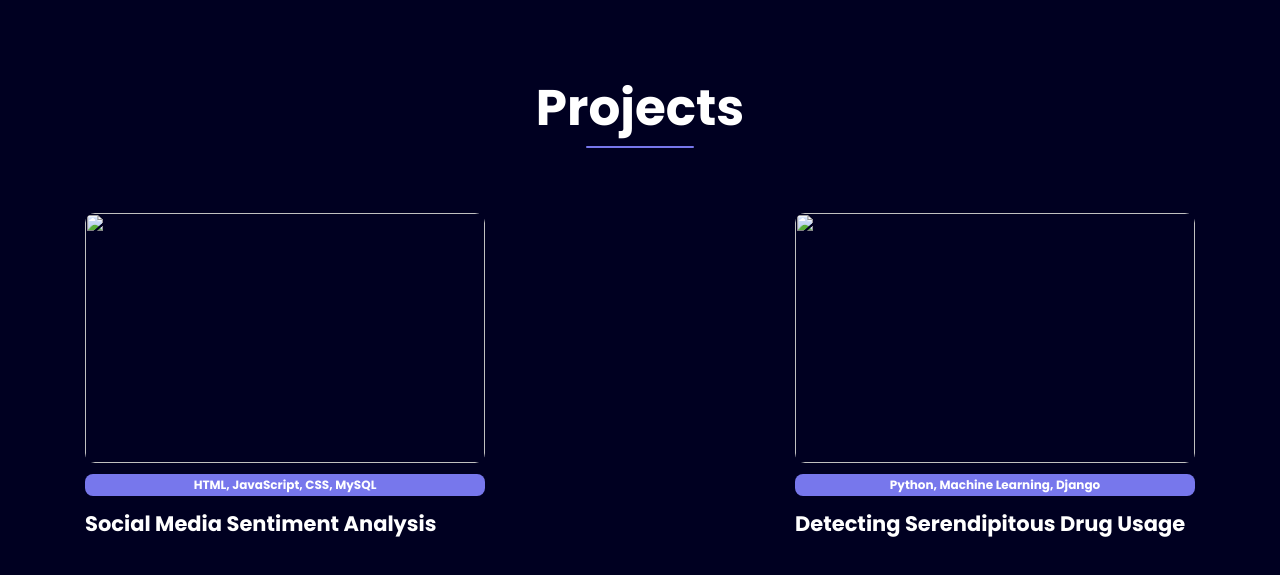
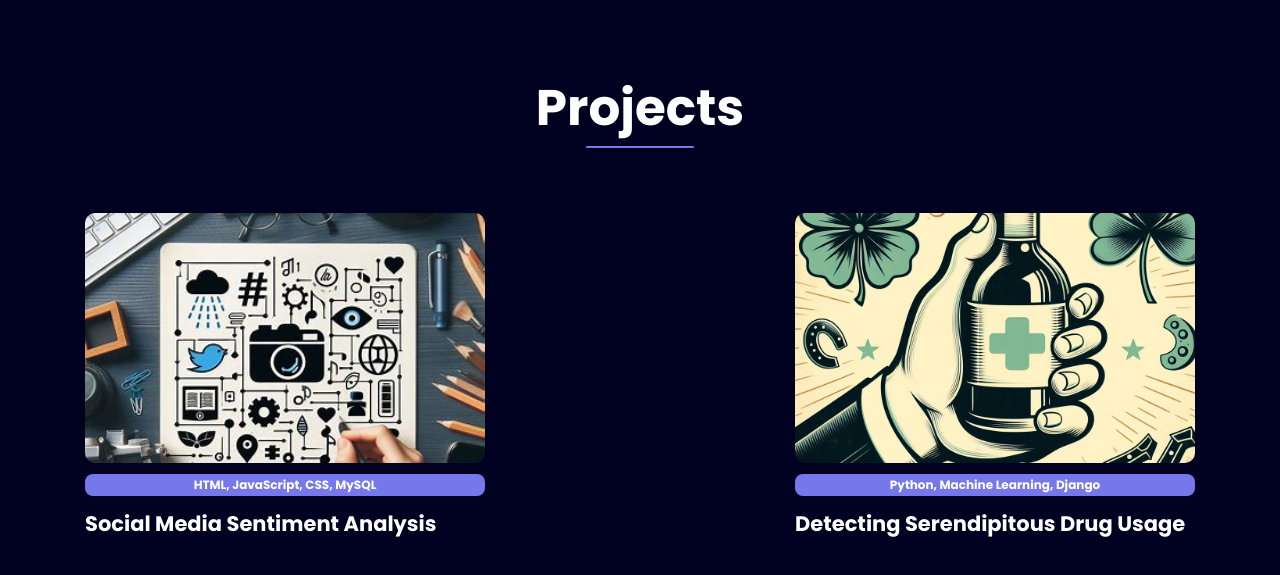
Before and after one commit to santhoshpodugu/myprofile, a plain HTML site: page index.html in a window 1280 px wide. Shown: the part 1894-2469 px from the top of the page. Drawn offline with nearby package versions, Linux system fonts and the light colour scheme.

Commit message:
img src changes

```diff
--- a/index.html
+++ b/index.html
@@ -128,12 +128,12 @@
         </div>
         <div class="projects-block">
           <div class="project-tile">
-            <img src="icons/social.jpeg" alt="" />
+            <img src="images/social.jpeg" alt="" />
             <p>HTML, JavaScript, CSS, MySQL</p>
             <h1>Social Media Sentiment Analysis</h1>
           </div>
           <div class="project-tile">
-            <img src="icons/medicine.jpeg" alt="" />
+            <img src="images/medicine.jpeg" alt="" />
             <p>Python, Machine Learning, Django</p>
             <h1>Detecting Serendipitous Drug Usage</h1>
           </div>
```
